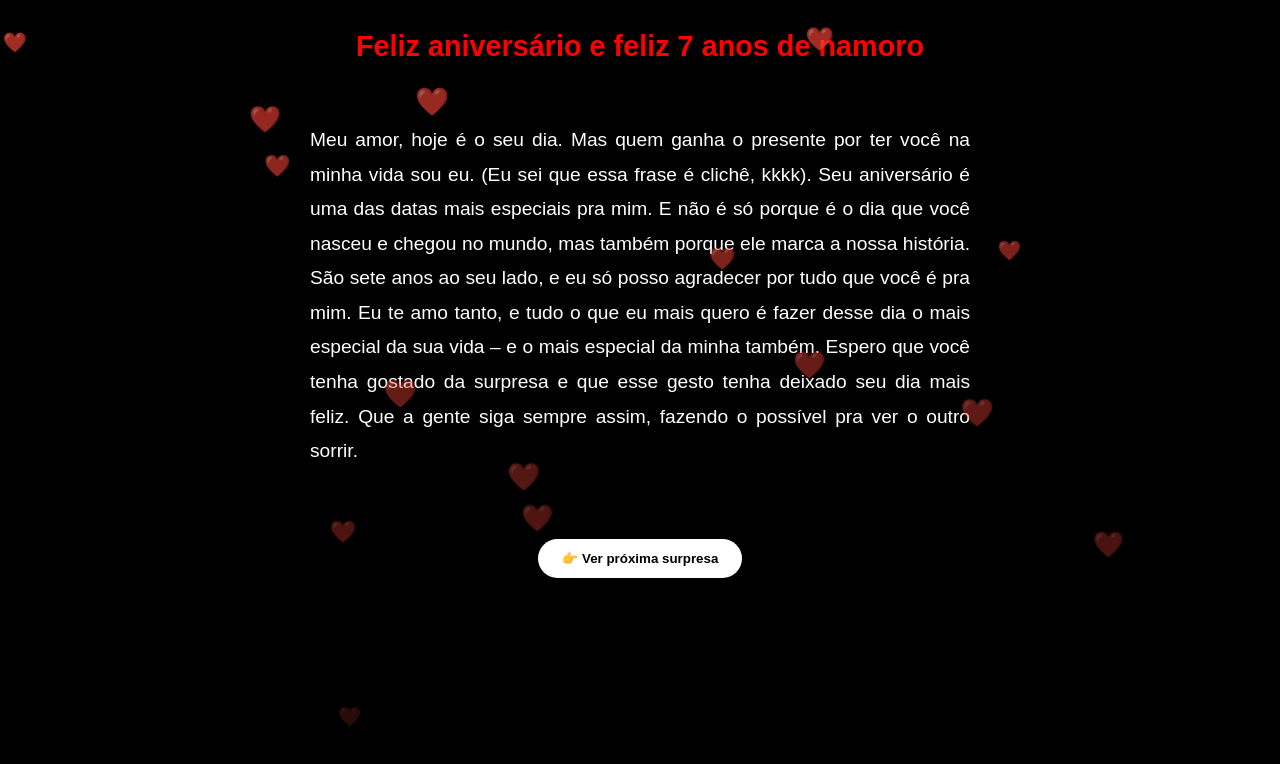
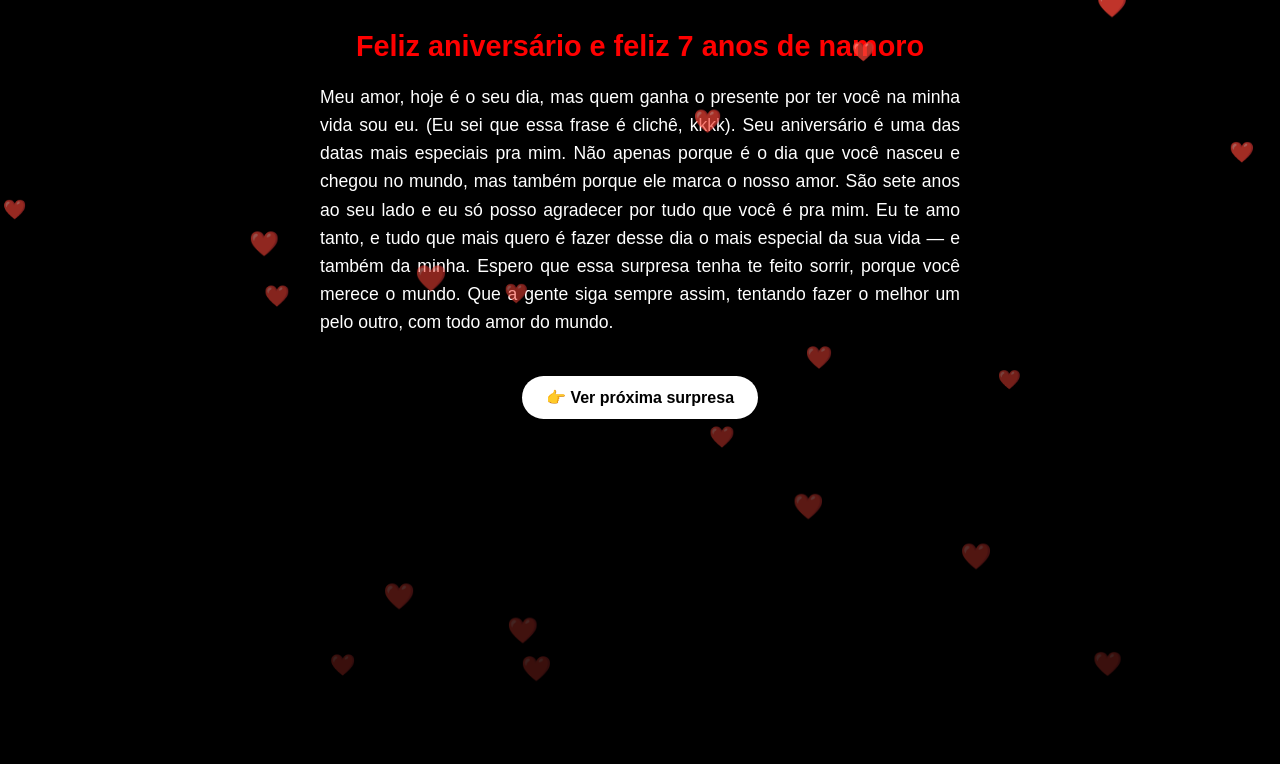
Before and after one commit to kimberlyfm/surpresa-matheus, a plain HTML site: page index.html in a window 1280 px wide. Drawn offline with Linux system fonts and the light colour scheme.

Commit message:
Update index.html

```diff
--- a/index.html
+++ b/index.html
@@ -2,8 +2,8 @@
 <html lang="pt-BR">
 <head>
   <meta charset="UTF-8" />
-  <meta name="viewport" content="width=device-width, initial-scale=1" />
-  <title>Feliz 7 Anos</title>
+  <meta name="viewport" content="width=device-width, initial-scale=1.0" />
+  <title>Feliz 7 anos de namoro</title>
   <style>
     * {
       margin: 0;
@@ -17,42 +17,40 @@
       overflow-x: hidden;
     }
     .container {
-      max-width: 700px;
-      margin: 0 auto;
+      max-width: 680px;
+      margin: auto;
       padding: 30px 20px;
-      display: flex;
-      flex-direction: column;
-      gap: 30px;
     }
     h1 {
       text-align: center;
       color: red;
       font-size: 1.8rem;
-      margin-bottom: 30px;
+      margin-bottom: 20px;
     }
     p {
-      font-size: 1.2rem;
-      line-height: 1.8;
+      font-size: 1.1rem;
+      line-height: 1.6;
       text-align: justify;
     }
     button {
-      align-self: center;
-      margin-top: 40px;
+      display: block;
+      margin: 40px auto 0 auto;
       padding: 12px 24px;
       background-color: #fff;
       color: #000;
       border: none;
       border-radius: 25px;
       font-weight: bold;
+      font-size: 1rem;
       cursor: pointer;
     }
     .coracao {
       position: fixed;
       top: -20px;
-      font-size: 20px;
+      font-size: 18px;
       color: red;
-      animation: cair 6s linear infinite;
-      opacity: 0.7;
+      animation: cair 5s linear infinite;
+      opacity: 0.8;
     }
     @keyframes cair {
       to {
@@ -67,7 +65,7 @@
 <div class="container" id="pagina1">
   <h1>Feliz aniversário e feliz 7 anos de namoro</h1>
   <p>
-    Meu amor, hoje é o seu dia. Mas quem ganha o presente por ter você na minha vida sou eu. (Eu sei que essa frase é clichê, kkkk). Seu aniversário é uma das datas mais especiais pra mim. E não é só porque é o dia que você nasceu e chegou no mundo, mas também porque ele marca a nossa história. São sete anos ao seu lado, e eu só posso agradecer por tudo que você é pra mim. Eu te amo tanto, e tudo o que eu mais quero é fazer desse dia o mais especial da sua vida – e o mais especial da minha também. Espero que você tenha gostado da surpresa e que esse gesto tenha deixado seu dia mais feliz. Que a gente siga sempre assim, fazendo o possível pra ver o outro sorrir.
+    Meu amor, hoje é o seu dia, mas quem ganha o presente por ter você na minha vida sou eu. (Eu sei que essa frase é clichê, kkkk). Seu aniversário é uma das datas mais especiais pra mim. Não apenas porque é o dia que você nasceu e chegou no mundo, mas também porque ele marca o nosso amor. São sete anos ao seu lado e eu só posso agradecer por tudo que você é pra mim. Eu te amo tanto, e tudo que mais quero é fazer desse dia o mais especial da sua vida — e também da minha. Espero que essa surpresa tenha te feito sorrir, porque você merece o mundo. Que a gente siga sempre assim, tentando fazer o melhor um pelo outro, com todo amor do mundo.
   </p>
   <button onclick="irParaSurpresa()">👉 Ver próxima surpresa</button>
 </div>
@@ -82,7 +80,7 @@
 <script>
   function irParaSurpresa() {
     document.getElementById("pagina1").style.display = "none";
-    document.getElementById("pagina2").style.display = "flex";
+    document.getElementById("pagina2").style.display = "block";
   }
 
   function criarCoracao() {
@@ -90,13 +88,13 @@
     coracao.classList.add("coracao");
     coracao.innerHTML = "❤️";
     coracao.style.left = Math.random() * 100 + "vw";
-    coracao.style.fontSize = 18 + Math.random() * 10 + "px";
-    coracao.style.animationDuration = 4 + Math.random() * 3 + "s";
+    coracao.style.fontSize = 18 + Math.random() * 8 + "px";
+    coracao.style.animationDuration = 3 + Math.random() * 3 + "s";
     document.body.appendChild(coracao);
     setTimeout(() => coracao.remove(), 7000);
   }
 
-  setInterval(criarCoracao, 300);
+  setInterval(criarCoracao, 250);
 </script>
 
 </body>
```
